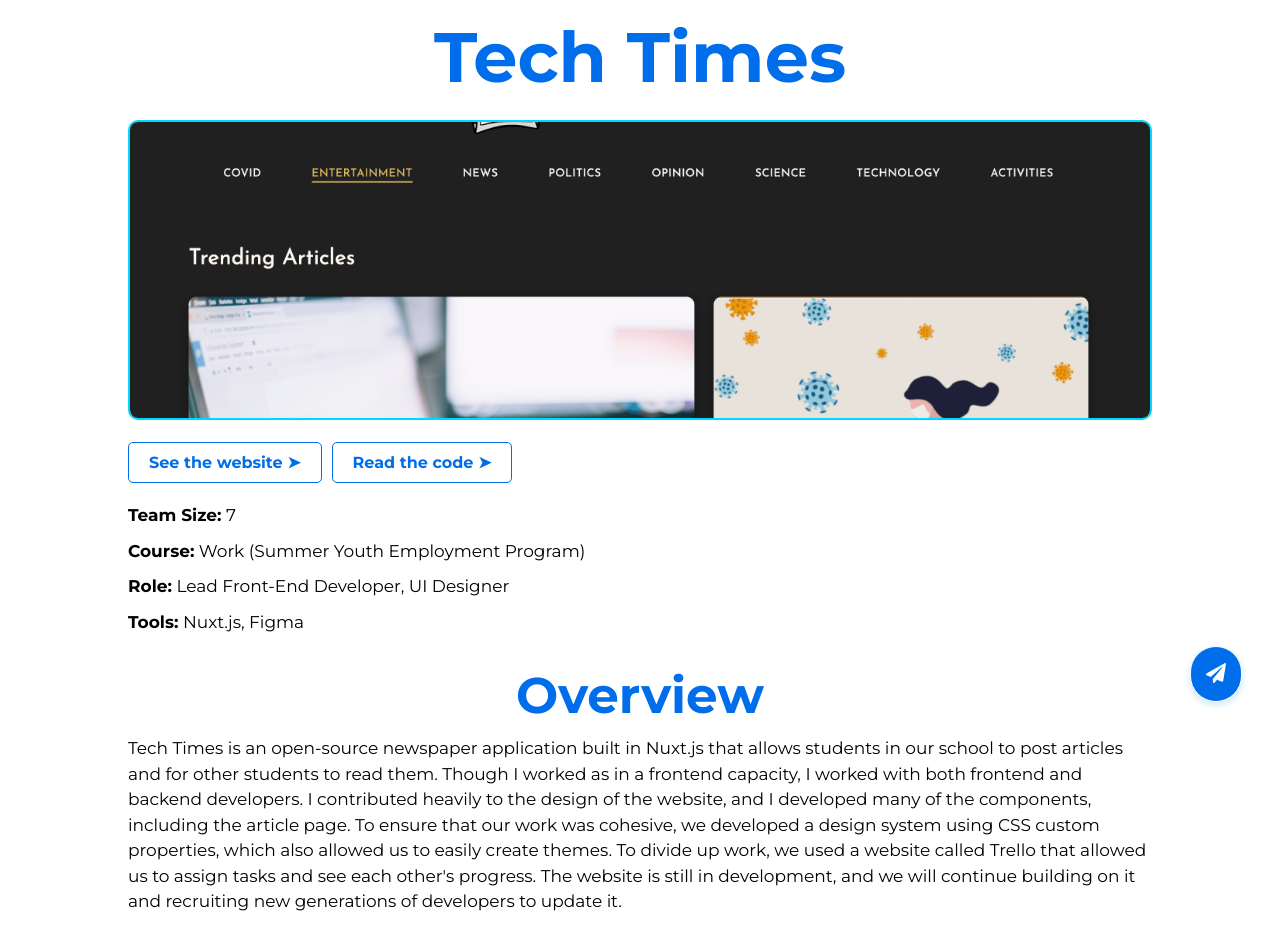
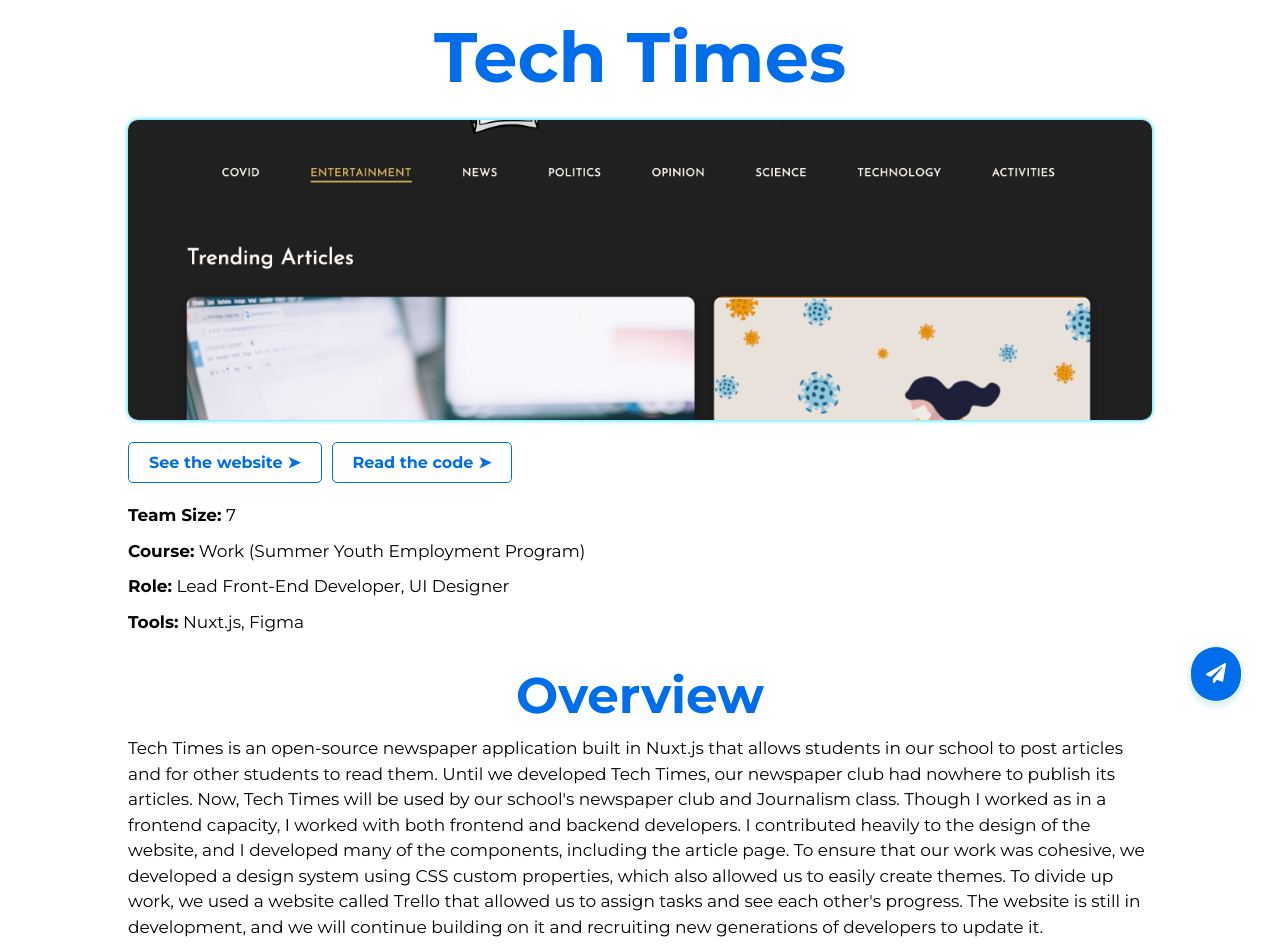
Before and after one commit to popplio2/DB-Portfolio, a Vue app in the folder portfolio/: page /tech-times in a window 1280 px wide. Shown: the part 60-1012 px from the top of the page. Built offline with nearby package versions, Linux system fonts and the light colour scheme.

Commit message:
edited project text, changed border to box shadow on project image

```diff
--- a/portfolio/src/components/CaseStudy.vue
+++ b/portfolio/src/components/CaseStudy.vue
@@ -68,7 +68,7 @@ export default {
     width: 100%;
     height: 30rem;
     margin: 2rem 0;
-    border: .2rem solid var(--accent-color);
+    box-shadow: 0 0 .5rem var(--accent-color);
     border-radius: 1rem;
     transition: all .3s;
   }
--- a/portfolio/src/views/ScrappyNotes.vue
+++ b/portfolio/src/views/ScrappyNotes.vue
@@ -25,7 +25,7 @@
                 HTML, CSS, JavaScript
               </p>
           </template>
-          <template v-slot:overview>Scrappy Notes is an app built in the Vue.js JavaScript framework, and it serves to provide a creative space for writing down whatever you need to write or whatever comes to mind. The most important part of the app lies in the user’s ability to choose what color note they want. I accomplished this using Vue v-for directive, which allowed me to iterate over an array that kept track of all of the notes the user has created (and their colors), and Vue props, which allowed me to pass data containing the color of each note to a reusable note component, in which I dynamically styled the note according to its corresponding color.</template>
+          <template v-slot:overview>Scrappy Notes is an app built in the Vue.js JavaScript framework, and it serves to provide a creative space for writing down whatever you need to write or whatever comes to mind. The most important part of the app lies in the user’s ability to choose what color note they want. I accomplished this using the Vue v-for directive, which allowed me to iterate over an array that kept track of all of the notes the user has created (and their colors), and Vue props, which allowed me to pass data containing the color of each note to a reusable note component, in which I dynamically styled the note according to its corresponding color.</template>
         </CaseStudy>
     </div>
 </template>
--- a/portfolio/src/views/TechTimes.vue
+++ b/portfolio/src/views/TechTimes.vue
@@ -28,7 +28,7 @@
                 Nuxt.js, Figma
               </p>
           </template>
-          <template v-slot:overview>Tech Times is an open-source newspaper application built in Nuxt.js that allows students in our school to post articles and for other students to read them. Though I worked as in a frontend capacity, I worked with both frontend and backend developers. I contributed heavily to the design of the website, and I developed many of the components, including the article page. To ensure that our work was cohesive, we developed a design system using CSS custom properties, which also allowed us to easily create themes. To divide up work, we used a website called Trello that allowed us to assign tasks and see each other's progress. The website is still in development, and we will continue building on it and recruiting new generations of developers to update it.</template>
+          <template v-slot:overview>Tech Times is an open-source newspaper application built in Nuxt.js that allows students in our school to post articles and for other students to read them. Until we developed Tech Times, our newspaper club had nowhere to publish its articles. Now, Tech Times will be used by our school's newspaper club and Journalism class. Though I worked as in a frontend capacity, I worked with both frontend and backend developers. I contributed heavily to the design of the website, and I developed many of the components, including the article page. To ensure that our work was cohesive, we developed a design system using CSS custom properties, which also allowed us to easily create themes. To divide up work, we used a website called Trello that allowed us to assign tasks and see each other's progress. The website is still in development, and we will continue building on it and recruiting new generations of developers to update it.</template>
         </CaseStudy>
     </div>
 </template>
```
